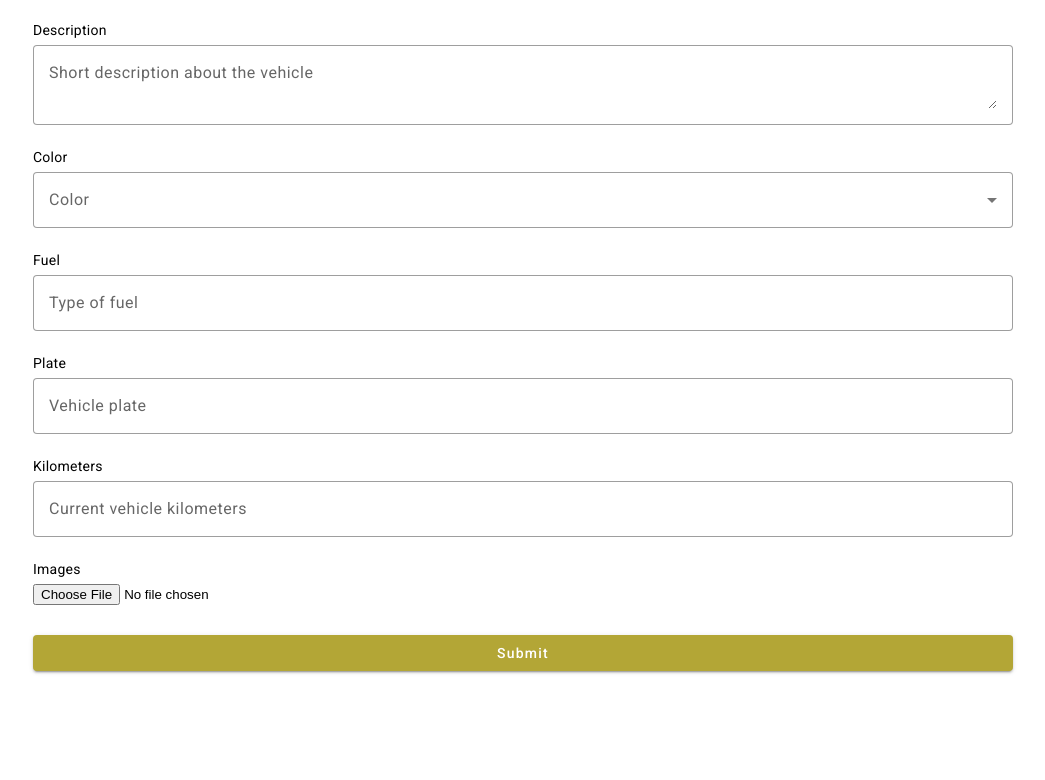
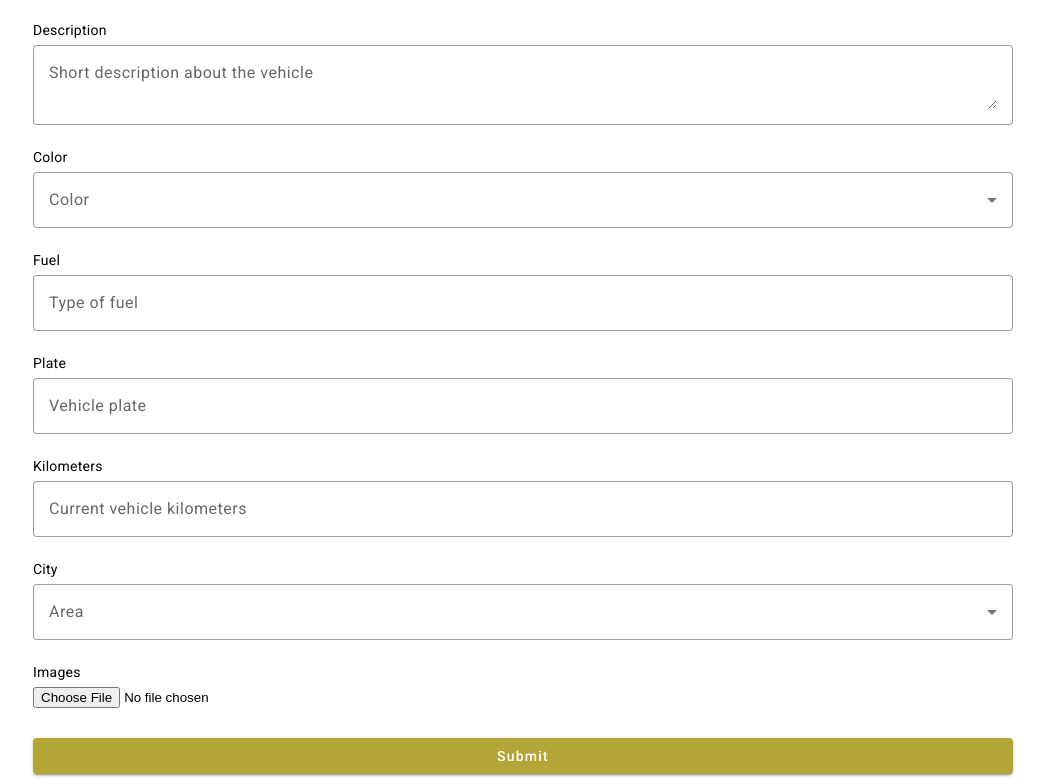
Before and after one commit to mamramalho/IT-project-symfony, an Angular app in the folder angular/: page /announce in a window 1280 px wide. Shown: the part 839-1619 px from the top of the page, without its empty margins (127-1172 px from the left). Before the commit the page ends 1516 px from the top, so only its background shows below. Built offline with nearby package versions, Linux system fonts and the light colour scheme; sample sign-in values are in the browser's storage.

Commit message:
can now add vehicles with area

```diff
--- a/angular/src/app/announcement-form/announcement-form.component.html
+++ b/angular/src/app/announcement-form/announcement-form.component.html
@@ -67,6 +67,14 @@
             <mat-form-field appearance="outline">
                 <input matInput type="number" formControlName="kms" placeholder="Current vehicle kilometers">
             </mat-form-field>
+            <span>City</span>
+            <mat-form-field appearance="outline">
+                <mat-select placeholder="Area" formControlName="city">
+                    <mat-option *ngFor="let area of areas" [value]="area">
+                      <span>{{area}}</span>
+                    </mat-option>
+                  </mat-select>
+            </mat-form-field>
 
             <span>Images</span>
             <input
--- a/angular/src/app/announcement-form/announcement-form.component.ts
+++ b/angular/src/app/announcement-form/announcement-form.component.ts
@@ -12,6 +12,25 @@ import { Router } from '@angular/router';
 })
 export class AnnouncementFormComponent {
   form: FormGroup;
+
+  areas: string[] = [
+    'dolnośląskie',
+    'kujawsko-pomorskie',
+    'lubelskie',
+    'lubuskie',
+    'łódzkie',
+    'małopolskie',
+    'mazowieckie',
+    'opolskie',
+    'podkarpackie',
+    'podlaskie',
+    'pomorskie',
+    'śląskie',
+    'świętokrzyskie',
+    'warmińsko-mazurskie',
+    'wielkopolskie',
+    'zachodniopomorskie',
+  ];
 
   years: number[] = [];
   colors = [
@@ -58,6 +77,7 @@ export class AnnouncementFormComponent {
       fuel: ['', Validators.required],
       plate: ['', Validators.required],
       kms: ['', [Validators.required, Validators.pattern(/^\d+$/)]],
+      city: ['', Validators.required],
     });
 
   }
@@ -94,6 +114,7 @@ export class AnnouncementFormComponent {
     const fuel = this.form.controls['fuel'].value;
     const plate = this.form.controls['plate'].value;
     const kms = this.form.controls['kms'].value;
+    const city = this.form.controls['city'].value;
 
     const vehicle = new Vehicle(
       name,
@@ -109,6 +130,7 @@ export class AnnouncementFormComponent {
       plate,
       kms,
       this.selectedImageUrls,
+      city
     );
 
     this.requestInProgress = true;
--- a/angular/src/app/models/vehicle.ts
+++ b/angular/src/app/models/vehicle.ts
@@ -13,6 +13,7 @@ export class Vehicle {
         public plate: string,
         public kms: number,
         public images: string[],
+        public city: string[],
         public id?: number,
     ) {}
 }
--- a/angular/src/app/vehicle-details/vehicle-details.component.css
+++ b/angular/src/app/vehicle-details/vehicle-details.component.css
@@ -4,4 +4,10 @@
     align-items: center;
     height: 100%;
     margin-top: 170px;
-  }
+}
+
+.centered-div {
+  display: flex;
+  justify-content: center;
+  margin-top: 20px;
+}
--- a/angular/src/app/vehicle-details/vehicle-details.component.html
+++ b/angular/src/app/vehicle-details/vehicle-details.component.html
@@ -1,8 +1,8 @@
-<p *ngIf="vehicle != null; else spinner">
-    {{ vehicle.name }}
-</p>
+<div class="centered-div" *ngIf="vehicle != null; else spinner">
+  <p>CONA</p>
+</div>
 <ng-template #spinner>
     <div class="cust-spin">
       <mat-spinner diameter="100"></mat-spinner>
     </div>
-  </ng-template>
+</ng-template>
--- a/angular/src/app/vehicle-details/vehicle-details.component.ts
+++ b/angular/src/app/vehicle-details/vehicle-details.component.ts
@@ -19,12 +19,14 @@ export class VehicleDetailsComponent implements OnInit {
   ) { }
 
   ngOnInit() {
-    this.route.paramMap.subscribe(params => {
+    /*this.route.paramMap.subscribe(params => {
       this.vehicleService.getVehicle(+params.get('id')).subscribe(
         (response) => {
           this.vehicle = response as Vehicle;
         }
       );
-    });
+    });*/
+
+
   }
 }
```
Also changed, not shown: 2 other files (tests, documents, lock files or other folders).
